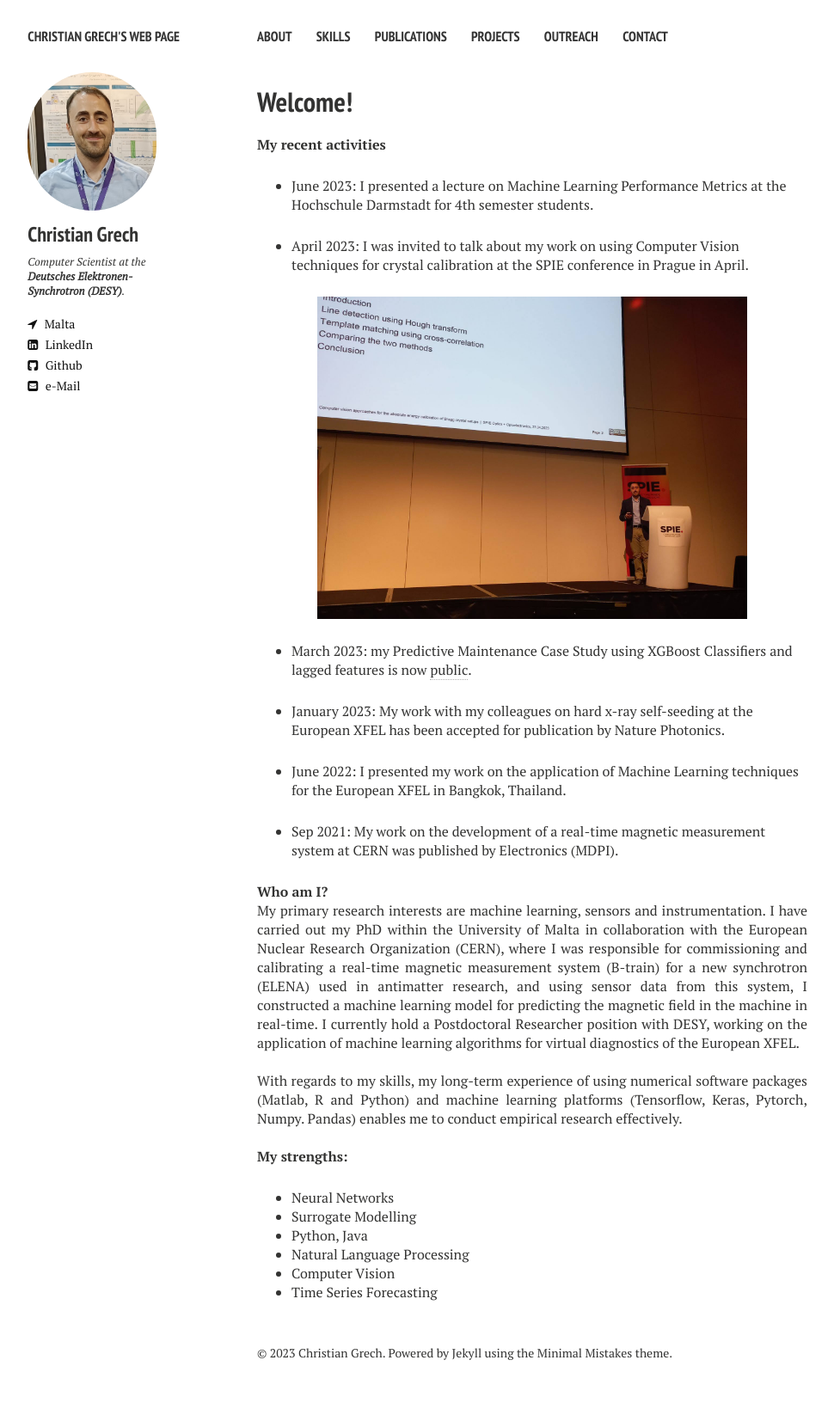
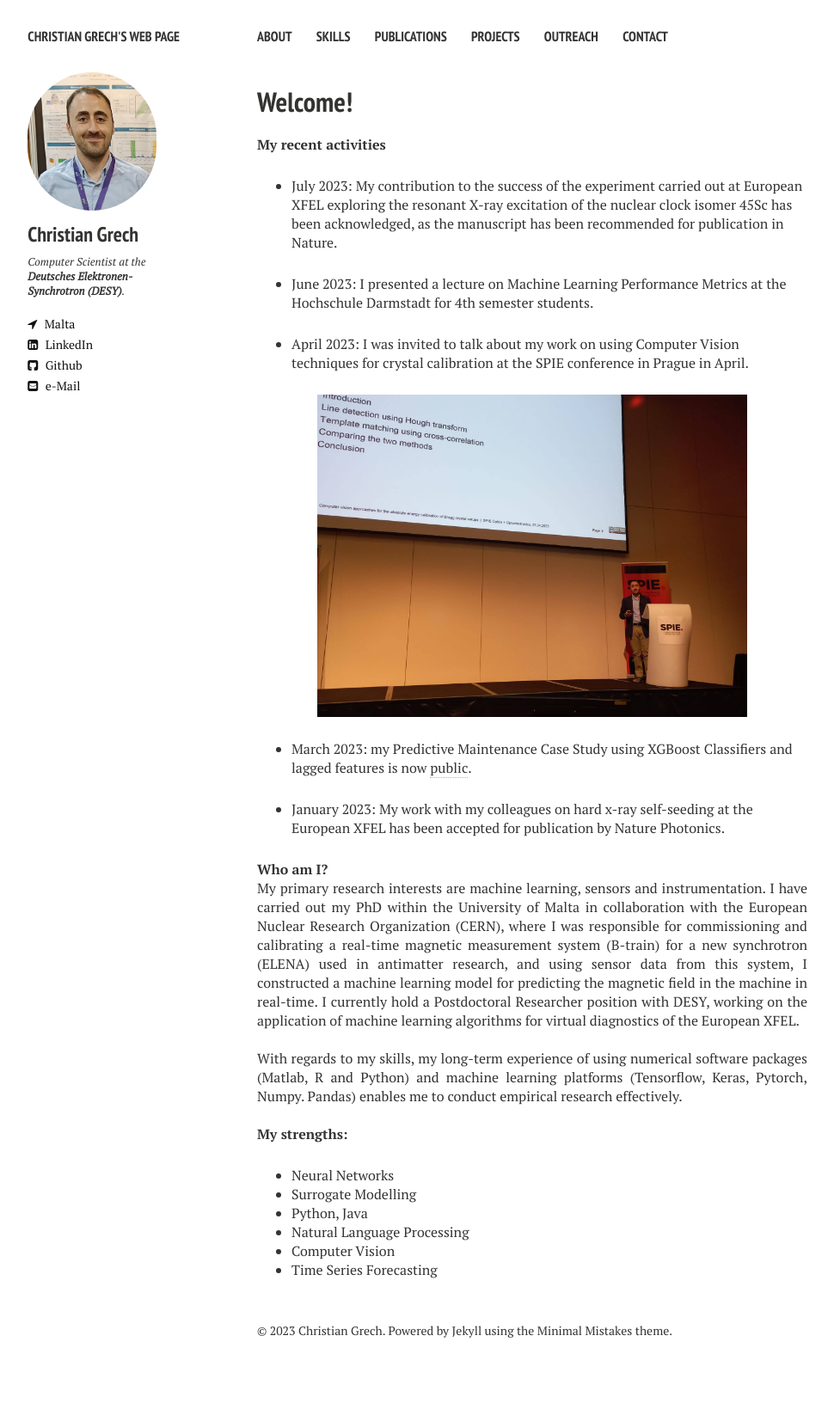
Before and after one commit to cgre23/cgre23.github.io, a Jekyll site: the page built from index.md, in a window 1280 px wide. Shown: the whole page at 86% size, without its empty margins (21-991 px from the left). Built offline with Jekyll 4.4.1, drawn with Linux system fonts in a browser that asks for light colours; nearby versions of some CDN libraries; after the commit the page ends 1606 px from its top, so only the background shows below that.

Commit message:
Update index.md

```diff
--- a/index.md
+++ b/index.md
@@ -6,6 +6,8 @@ tags: [Jekyll, theme, responsive, blog, template]
 image: banner1.png
 ---
 **My recent activities**
+
+* July 2023: My contribution to the success of the experiment carried out at European XFEL exploring the resonant X-ray excitation of the nuclear clock isomer 45Sc has been acknowledged, as the manuscript has been recommended for publication in Nature. <br>
 
 * June 2023: I presented a lecture on Machine Learning Performance Metrics at the Hochschule Darmstadt for 4th semester students. <br>
 
@@ -19,10 +21,6 @@ image: banner1.png
 
 
 * January 2023: My work with my colleagues on hard x-ray self-seeding at the European XFEL has been accepted for publication by Nature Photonics. <br>
-
-* June 2022: I presented my work on the application of Machine Learning techniques for the European XFEL in Bangkok, Thailand. <br>
-
-* Sep 2021: My work on the development of a real-time magnetic measurement system at CERN was published by Electronics (MDPI).<br>
 
 
 **Who am I?**
```
